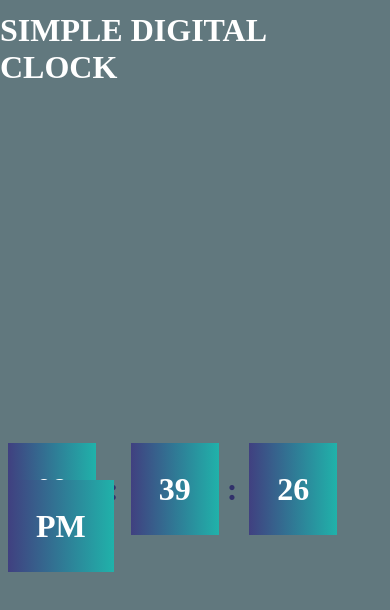
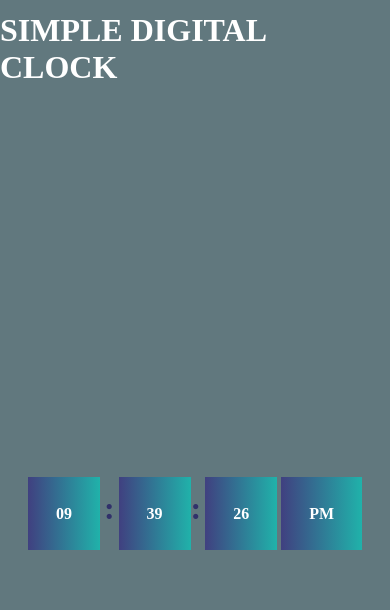
Before and after one commit to Jeandidi/simpleClockJS, a plain HTML site: page index.html in a window 390 px wide. Drawn offline with Linux system fonts and the light colour scheme.

Commit message:
Update style.css

```diff
--- a/style.css
+++ b/style.css
@@ -40,3 +40,9 @@ main{
     font-size: 2rem;
     font-weight: 800;
 }
+@media (max-width: 768px) {
+    .position{
+        margin: auto;
+        font-size: 1rem;
+    }
+}
```
